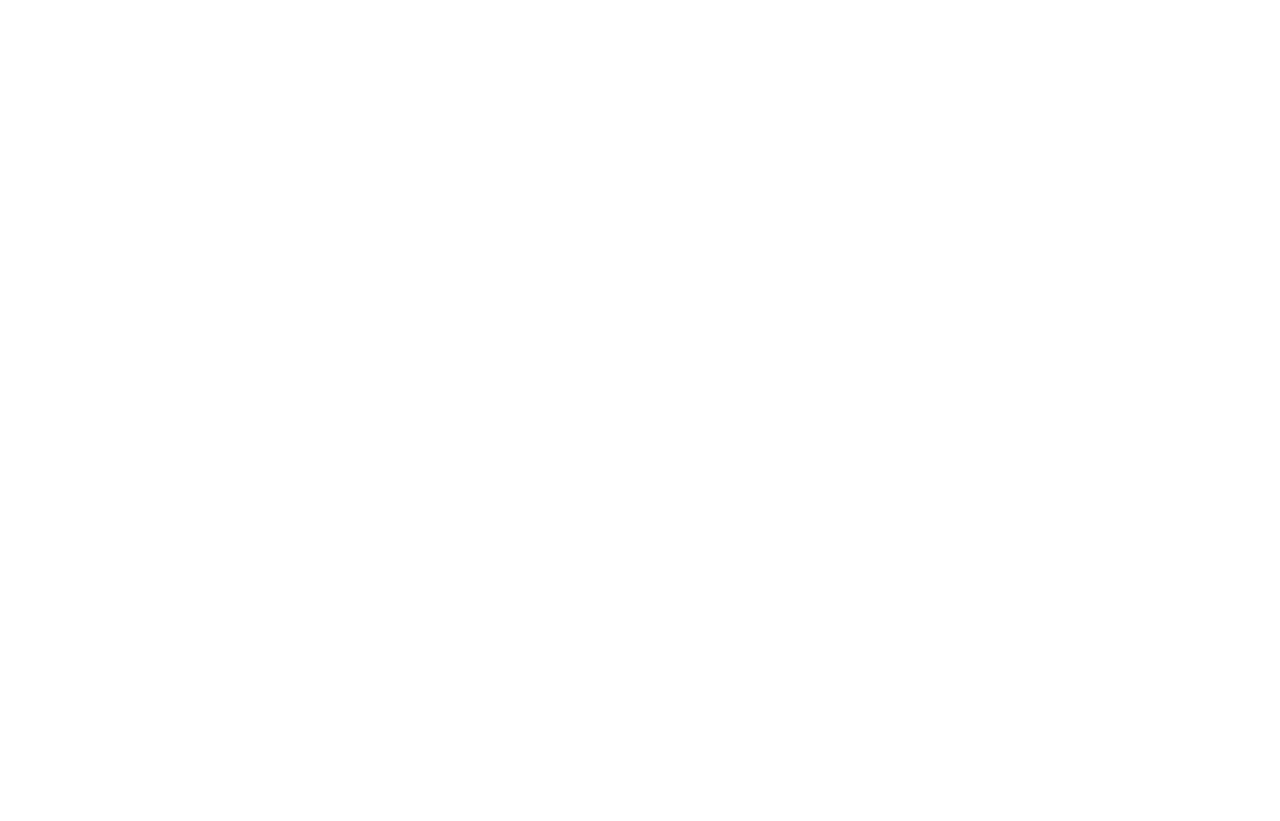
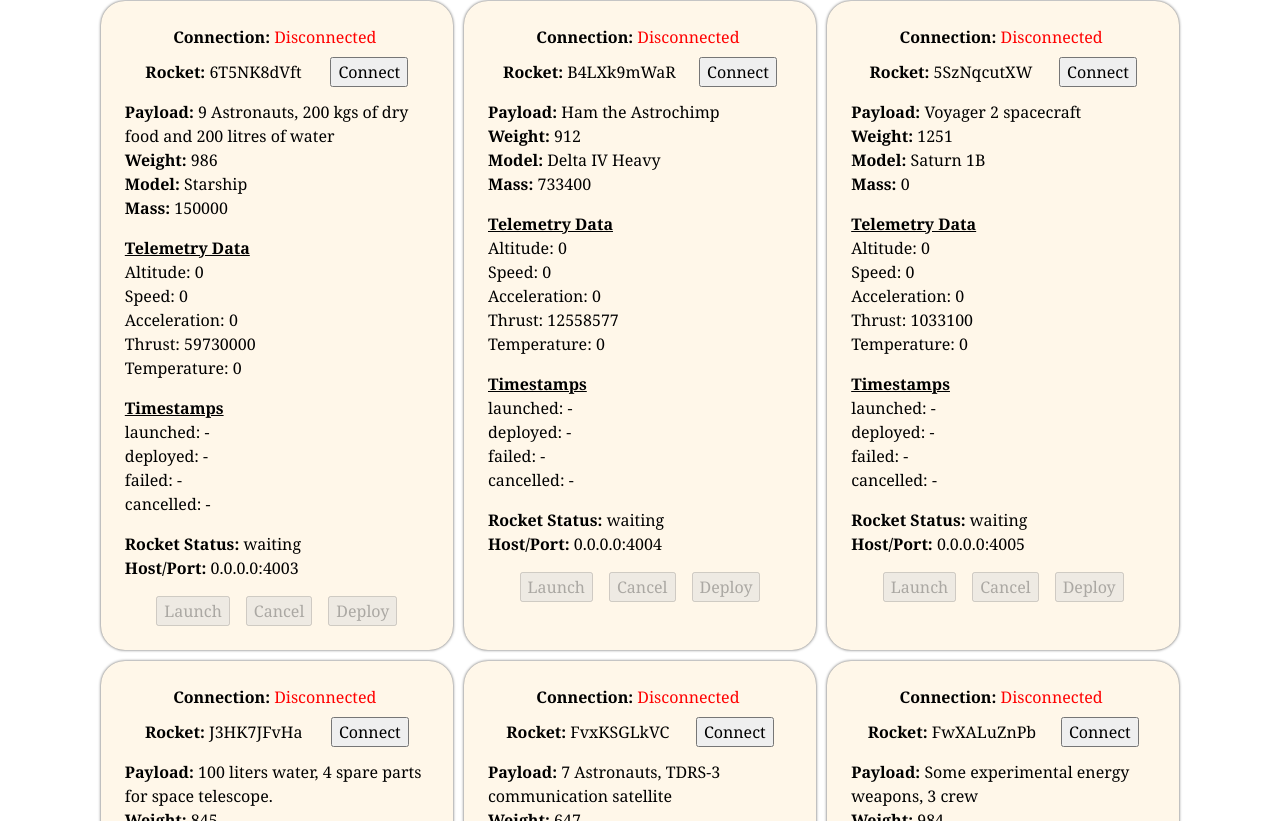
Before and after one commit to shtanriverdi/rocket-telemetry-system, a React (Vite) app in the folder frontend/rocket-telemetry-system-frontend/: page / in a window 1280 px wide. Shown: the part 1239-2060 px from the top of the page. Before the commit the page ends 1325 px from the top, so only its background shows below. Built offline with nearby package versions, Linux system fonts and the light colour scheme.

Commit message:
Implement rocket launch, deopley & cancel

```diff
--- a/frontend/rocket-telemetry-system-frontend/src/view/rockets/Rocket.jsx
+++ b/frontend/rocket-telemetry-system-frontend/src/view/rockets/Rocket.jsx
@@ -2,6 +2,119 @@
 import { useEffect, useState } from "react";
 
 const ROCKETS_URL = "http://localhost:3000";
+const headers = new Headers();
+headers.append("x-api-key", "API_KEY_1");
+headers.append("Connection", "keepalive");
+headers.append("Accept-Encoding", "gzip, deflate, br");
+headers.append("Accept", "*/*");
+headers.append("User-Agent", "PostmanRuntime/7.36.1");
+headers.append("Content-Length", "0");
+headers.append("Postman-Token", "<calculated when request is sent>");
+
+/*
+  Launch Rocket, PUT Request:
+  http://localhost:5000/rocket/DSSvW7VLmb/status/launched
+  Response:
+  If launched: 304 NOT MODIFIED
+  If not launched:
+  {
+      "id": "DSSvW7VLmb",
+      "model": "Saturn V",
+      "mass": 2970000,
+      "payload": {
+          "description": "Apollo CSM-109 Odyssey, Apollo LM-7 Aquarius, 3 Astronauts",
+          "weight": 1542
+      },
+      "telemetry": {
+          "host": "0.0.0.0",
+          "port": 4000
+      },
+      "status": "launched",
+      "timestamps": {
+          "launched": "2024-02-08T05:48:29.012781",
+          "deployed": null,
+          "failed": null,
+          "cancelled": null
+      },
+      "altitude": 0.0,
+      "speed": 0.0,
+      "acceleration": 0.0,
+      "thrust": 35100000,
+      "temperature": 0.0
+  }
+
+
+  Deploy Rocket, PUT Request:
+  http://localhost:5000/rocket/FvxKSGLkVC/status/deployed
+  Response:
+  If deployed: 304 NOT MODIFIED
+  If not deployed:
+  {
+      "id": "DSSvW7VLmb",
+      "model": "Saturn V",
+      "mass": 2970000,
+      "payload": {
+          "description": "Apollo CSM-109 Odyssey, Apollo LM-7 Aquarius, 3 Astronauts",
+          "weight": 1542
+      },
+      "telemetry": {
+          "host": "0.0.0.0",
+          "port": 4000
+      },
+      "status": "launched",
+      "timestamps": {
+          "launched": "2024-02-08T05:48:29.012781",
+          "deployed": "2024-02-08T06:55:22.012781",
+          "failed": null,
+          "cancelled": null
+      },
+      "altitude": 0.0,
+      "speed": 0.0,
+      "acceleration": 0.0,
+      "thrust": 35100000,
+      "temperature": 0.0
+  }
+
+
+
+  Cancel Rocket, DEL Request:
+  http://localhost:5000/rocket/FvxKSGLkVC/status/launched
+  Response:
+  If not launched:
+  {
+    "code": 400,
+    "message": "Rocket DSSvW7VLmb is not launched yet.",
+    "key": "bad_request",
+    "payload": null
+  }
+
+  If not launched:
+  {
+      "id": "DSSvW7VLmb",
+      "model": "Saturn V",
+      "mass": 2970000,
+      "payload": {
+          "description": "Apollo CSM-109 Odyssey, Apollo LM-7 Aquarius, 3 Astronauts",
+          "weight": 1542
+      },
+      "telemetry": {
+          "host": "0.0.0.0",
+          "port": 4000
+      },
+      "status": "launched",
+      "timestamps": {
+          "launched": "2024-02-08T05:48:29.012781",
+          "deployed": null,
+          "failed": null,
+          "cancelled": "2024-02-08T06:55:22.012781"
+      },
+      "altitude": 0.0,
+      "speed": 0.0,
+      "acceleration": 0.0,
+      "thrust": 35100000,
+      "temperature": 0.0
+  }
+*/
 
 export default function Rocket({ rocketData }) {
   // Socket.io server address, autoconnect is off
@@ -55,16 +168,17 @@
     socket.on("connect", () => {
       console.log("Socket.io connected for Rocket: ", id);
       setRocketConnected(2);
-      socket.on("disconnect", () => {
-        console.log("On disconnect for Rocket: ", id);
-        // socket.off("rocketData");
-        socket.disconnect();
-        setRocketConnected(0);
-      });
+    });
+
+    socket.on("disconnect", () => {
+      console.log("On disconnect for Rocket: ", id);
+      // socket.off("rocketData");
+      socket.disconnect();
+      setRocketConnected(0);
     });
 
     socket.on("rocketData", (data) => {
-      console.log(`Roket data received (${id}):`, data);
+      // console.log(`Roket data received (${id}):`, data);
       setTelemetryState(data);
     });
 
@@ -78,6 +192,102 @@
       setRocketConnected(0);
     });
   }, [isRocketConnected]);
+
+  // Handles the states of a rocket: launched, deployed, canceled
+  // postfix: "launched", "deployed" or "cancelled" ?
+  // method: "PUT" or "DEL"
+  // const handleRocket = async (postfix, method) => {
+  //   try {
+  //     const headers = new Headers();
+  //     headers.append("x-api-key", "API_KEY_1");
+
+  //     const response = await fetch(
+  //       `http://localhost:5000/rocket/${rocketData.id}/status/launched`,
+  //       {
+  //         method: "PUT",
+  //         headers: headers,
+  //         redirect: "follow",
+  //       }
+  //     );
+
+  //     if (response.status === 304) {
+  //       console.log("Roket zaten başlatılmış.");
+  //     } else {
+  //       setRocketState((prevState) => ({ ...prevState, status: "launched" }));
+  //     }
+  //   } catch (error) {
+  //     console.error("Roket başlatılırken bir hata oluştu:", error);
+  //   }
+  // };
+
+  const launchRocket = async () => {
+    try {
+      const response = await fetch(
+        `http://localhost:5000/rocket/${id}/status/launched`,
+        {
+          method: "PUT",
+          headers: headers,
+          redirect: "follow",
+        }
+      );
+
+      if (response.status === 304) {
+        // Rocket is already launched
+        console.log("Rocket is already launched.");
+      } else {
+        // Rocket launched successfully, update the status
+        setRocketState((prevState) => ({ ...prevState, status: "launched" }));
+      }
+    } catch (error) {
+      console.error("An error occurred while launching the rocket:", error);
+    }
+  };
+
+  const deployRocket = async () => {
+    try {
+      const response = await fetch(
+        `http://localhost:5000/rocket/${id}/status/deployed`,
+        {
+          method: "PUT",
+          headers: headers,
+          redirect: "follow",
+        }
+      );
+
+      if (response.status === 304) {
+        // Rocket is already deployed
+        console.log("Rocket is already deployed.");
+      } else {
+        // Rocket deployed successfully, update the status
+        setRocketState((prevState) => ({ ...prevState, status: "deployed" }));
+      }
+    } catch (error) {
+      console.error("An error occurred while deploying the rocket:", error);
+    }
+  };
+
+  const cancelRocket = async () => {
+    try {
+      const response = await fetch(
+        `http://localhost:5000/rocket/${id}/status/launched`,
+        {
+          method: "DELETE",
+          headers: headers,
+          redirect: "follow",
+        }
+      );
+
+      if (response.status === 304) {
+        // Rocket is not yet launched
+        console.log("Rocket is not yet launched.");
+      } else {
+        // Rocket canceled successfully, update the status
+        setRocketState((prevState) => ({ ...prevState, status: "cancelled" }));
+      }
+    } catch (error) {
+      console.error("An error occurred while canceling the rocket:", error);
+    }
+  };
 
   return (
     <div className="rocket-container p">
@@ -154,10 +364,18 @@
         </li>
       </p>
       <div className="flex-container">
-        <button disabled={isRocketConnected === 0} className="m-r">
+        <button disabled={isRocketConnected === 0} onClick={launchRocket}>
           Launch
         </button>
-        <button disabled={isRocketConnected === 0}>Cancel</button>
+        <button
+          disabled={isRocketConnected === 0}
+          className="m-x"
+          onClick={cancelRocket}>
+          Cancel
+        </button>
+        <button disabled={isRocketConnected === 0} onClick={deployRocket}>
+          Deploy
+        </button>
       </div>
     </div>
   );
--- a/frontend/rocket-telemetry-system-frontend/src/view/rockets/rocketsData.js
+++ b/frontend/rocket-telemetry-system-frontend/src/view/rockets/rocketsData.js
@@ -49,179 +49,179 @@
     thrust: 3827000,
     temperature: 0.0,
   },
-  // {
-  //   id: "JJbBjCSmc4",
-  //   model: "Falcon 9.1",
-  //   mass: 505846,
-  //   payload: {
-  //     description: "Tesla Roadster driving by Starman.",
-  //     weight: 923,
-  //   },
-  //   telemetry: {
-  //     host: "0.0.0.0",
-  //     port: 4002,
-  //   },
-  //   status: "waiting",
-  //   timestamps: {
-  //     launched: null,
-  //     deployed: null,
-  //     failed: null,
-  //     cancelled: null,
-  //   },
-  //   altitude: 0.0,
-  //   speed: 0.0,
-  //   acceleration: 0.0,
-  //   thrust: 5885000,
-  //   temperature: 0.0,
-  // },
-  // {
-  //   id: "6T5NK8dVft",
-  //   model: "Starship",
-  //   mass: 150000,
-  //   payload: {
-  //     description: "9 Astronauts, 200 kgs of dry food and 200 litres of water",
-  //     weight: 986,
-  //   },
-  //   telemetry: {
-  //     host: "0.0.0.0",
-  //     port: 4003,
-  //   },
-  //   status: "waiting",
-  //   timestamps: {
-  //     launched: null,
-  //     deployed: null,
-  //     failed: null,
-  //     cancelled: null,
-  //   },
-  //   altitude: 0.0,
-  //   speed: 0.0,
-  //   acceleration: 0.0,
-  //   thrust: 59730000,
-  //   temperature: 0.0,
-  // },
-  // {
-  //   id: "B4LXk9mWaR",
-  //   model: "Delta IV Heavy",
-  //   mass: 733400,
-  //   payload: {
-  //     description: "Ham the Astrochimp",
-  //     weight: 912,
-  //   },
-  //   telemetry: {
-  //     host: "0.0.0.0",
-  //     port: 4004,
-  //   },
-  //   status: "waiting",
-  //   timestamps: {
-  //     launched: null,
-  //     deployed: null,
-  //     failed: null,
-  //     cancelled: null,
-  //   },
-  //   altitude: 0.0,
-  //   speed: 0.0,
-  //   acceleration: 0.0,
-  //   thrust: 12558577,
-  //   temperature: 0.0,
-  // },
-  // {
-  //   id: "5SzNqcutXW",
-  //   model: "Saturn 1B",
-  //   mass: 0.0,
-  //   payload: {
-  //     description: "Voyager 2 spacecraft",
-  //     weight: 1251,
-  //   },
-  //   telemetry: {
-  //     host: "0.0.0.0",
-  //     port: 4005,
-  //   },
-  //   status: "waiting",
-  //   timestamps: {
-  //     launched: null,
-  //     deployed: null,
-  //     failed: null,
-  //     cancelled: null,
-  //   },
-  //   altitude: 0.0,
-  //   speed: 0.0,
-  //   acceleration: 0.0,
-  //   thrust: 1033100,
-  //   temperature: 0.0,
-  // },
-  // {
-  //   id: "J3HK7JFvHa",
-  //   model: "Vulcan",
-  //   mass: 546700,
-  //   payload: {
-  //     description: "100 liters water, 4 spare parts for space telescope.",
-  //     weight: 845,
-  //   },
-  //   telemetry: {
-  //     host: "0.0.0.0",
-  //     port: 4006,
-  //   },
-  //   status: "waiting",
-  //   timestamps: {
-  //     launched: null,
-  //     deployed: null,
-  //     failed: null,
-  //     cancelled: null,
-  //   },
-  //   altitude: 0.0,
-  //   speed: 0.0,
-  //   acceleration: 0.0,
-  //   thrust: 8400000,
-  //   temperature: 0.0,
-  // },
-  // {
-  //   id: "FvxKSGLkVC",
-  //   model: "Space Shuttle Challenger",
-  //   mass: 2300000,
-  //   payload: {
-  //     description: "7 Astronauts, TDRS-3 communication satellite",
-  //     weight: 647,
-  //   },
-  //   telemetry: {
-  //     host: "0.0.0.0",
-  //     port: 4007,
-  //   },
-  //   status: "waiting",
-  //   timestamps: {
-  //     launched: null,
-  //     deployed: null,
-  //     failed: null,
-  //     cancelled: null,
-  //   },
-  //   altitude: 0.0,
-  //   speed: 0.0,
-  //   acceleration: 0.0,
-  //   thrust: 89620000,
-  //   temperature: 0.0,
-  // },
-  // {
-  //   id: "FwXALuZnPb",
-  //   model: "Long March 3B",
-  //   mass: 425800,
-  //   payload: {
-  //     description: "Some experimental energy weapons, 3 crew",
-  //     weight: 984,
-  //   },
-  //   telemetry: {
-  //     host: "0.0.0.0",
-  //     port: 4008,
-  //   },
-  //   status: "waiting",
-  //   timestamps: {
-  //     launched: null,
-  //     deployed: null,
-  //     failed: null,
-  //     cancelled: null,
-  //   },
-  //   altitude: 0.0,
-  //   speed: 0.0,
-  //   acceleration: 0.0,
-  //   thrust: 7404000,
-  //   temperature: 0.0,
-  // },
+  {
+    id: "JJbBjCSmc4",
+    model: "Falcon 9.1",
+    mass: 505846,
+    payload: {
+      description: "Tesla Roadster driving by Starman.",
+      weight: 923,
+    },
+    telemetry: {
+      host: "0.0.0.0",
+      port: 4002,
+    },
+    status: "waiting",
+    timestamps: {
+      launched: null,
+      deployed: null,
+      failed: null,
+      cancelled: null,
+    },
+    altitude: 0.0,
+    speed: 0.0,
+    acceleration: 0.0,
+    thrust: 5885000,
+    temperature: 0.0,
+  },
+  {
+    id: "6T5NK8dVft",
+    model: "Starship",
+    mass: 150000,
+    payload: {
+      description: "9 Astronauts, 200 kgs of dry food and 200 litres of water",
+      weight: 986,
+    },
+    telemetry: {
+      host: "0.0.0.0",
+      port: 4003,
+    },
+    status: "waiting",
+    timestamps: {
+      launched: null,
+      deployed: null,
+      failed: null,
+      cancelled: null,
+    },
+    altitude: 0.0,
+    speed: 0.0,
+    acceleration: 0.0,
+    thrust: 59730000,
+    temperature: 0.0,
+  },
+  {
+    id: "B4LXk9mWaR",
+    model: "Delta IV Heavy",
+    mass: 733400,
+    payload: {
+      description: "Ham the Astrochimp",
+      weight: 912,
+    },
+    telemetry: {
+      host: "0.0.0.0",
+      port: 4004,
+    },
+    status: "waiting",
+    timestamps: {
+      launched: null,
+      deployed: null,
+      failed: null,
+      cancelled: null,
+    },
+    altitude: 0.0,
+    speed: 0.0,
+    acceleration: 0.0,
+    thrust: 12558577,
+    temperature: 0.0,
+  },
+  {
+    id: "5SzNqcutXW",
+    model: "Saturn 1B",
+    mass: 0.0,
+    payload: {
+      description: "Voyager 2 spacecraft",
+      weight: 1251,
+    },
+    telemetry: {
+      host: "0.0.0.0",
+      port: 4005,
+    },
+    status: "waiting",
+    timestamps: {
+      launched: null,
+      deployed: null,
+      failed: null,
+      cancelled: null,
+    },
+    altitude: 0.0,
+    speed: 0.0,
+    acceleration: 0.0,
+    thrust: 1033100,
+    temperature: 0.0,
+  },
+  {
+    id: "J3HK7JFvHa",
+    model: "Vulcan",
+    mass: 546700,
+    payload: {
+      description: "100 liters water, 4 spare parts for space telescope.",
+      weight: 845,
+    },
+    telemetry: {
+      host: "0.0.0.0",
+      port: 4006,
+    },
+    status: "waiting",
+    timestamps: {
+      launched: null,
+      deployed: null,
+      failed: null,
+      cancelled: null,
+    },
+    altitude: 0.0,
+    speed: 0.0,
+    acceleration: 0.0,
+    thrust: 8400000,
+    temperature: 0.0,
+  },
+  {
+    id: "FvxKSGLkVC",
+    model: "Space Shuttle Challenger",
+    mass: 2300000,
+    payload: {
+      description: "7 Astronauts, TDRS-3 communication satellite",
+      weight: 647,
+    },
+    telemetry: {
+      host: "0.0.0.0",
+      port: 4007,
+    },
+    status: "waiting",
+    timestamps: {
+      launched: null,
+      deployed: null,
+      failed: null,
+      cancelled: null,
+    },
+    altitude: 0.0,
+    speed: 0.0,
+    acceleration: 0.0,
+    thrust: 89620000,
+    temperature: 0.0,
+  },
+  {
+    id: "FwXALuZnPb",
+    model: "Long March 3B",
+    mass: 425800,
+    payload: {
+      description: "Some experimental energy weapons, 3 crew",
+      weight: 984,
+    },
+    telemetry: {
+      host: "0.0.0.0",
+      port: 4008,
+    },
+    status: "waiting",
+    timestamps: {
+      launched: null,
+      deployed: null,
+      failed: null,
+      cancelled: null,
+    },
+    altitude: 0.0,
+    speed: 0.0,
+    acceleration: 0.0,
+    thrust: 7404000,
+    temperature: 0.0,
+  },
 ];
```
